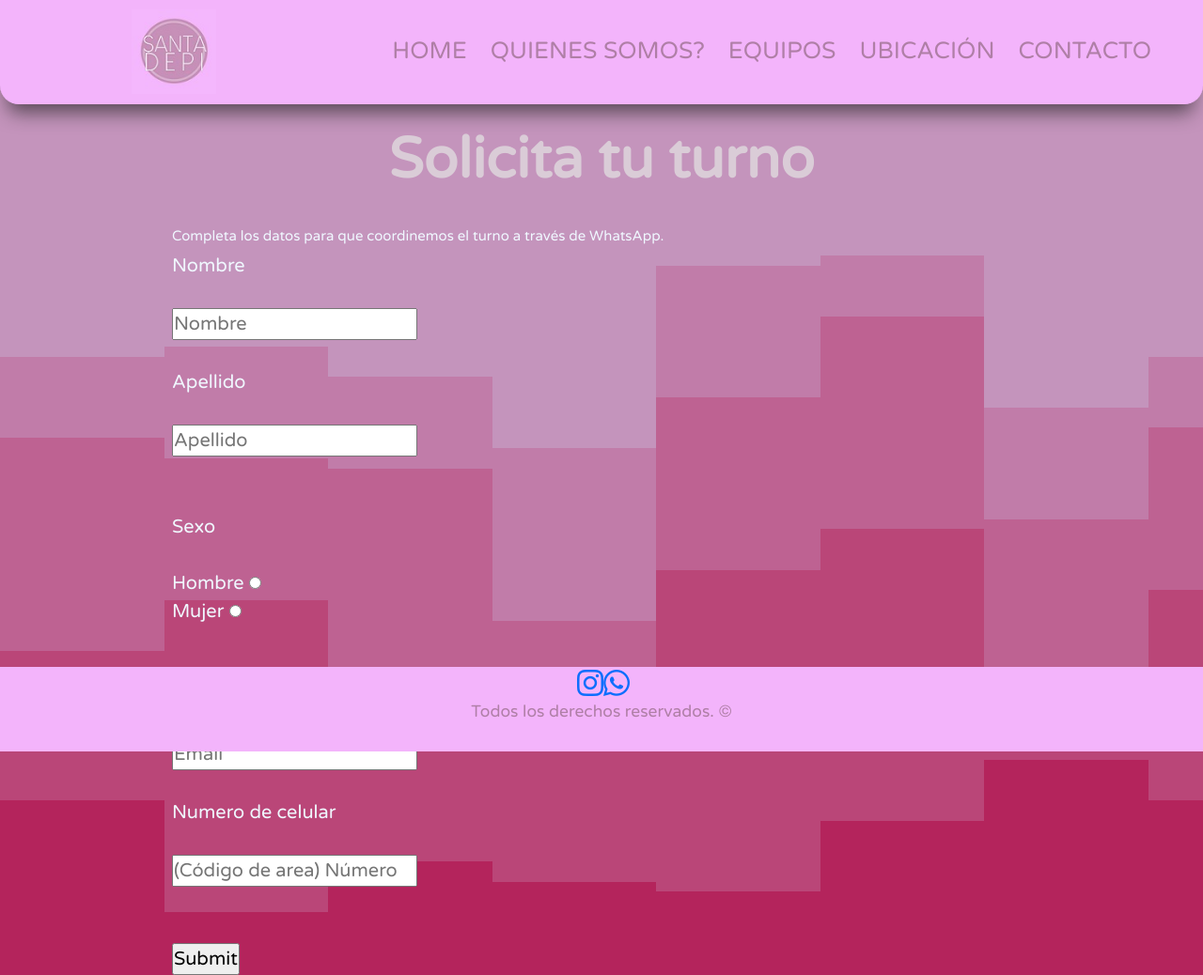
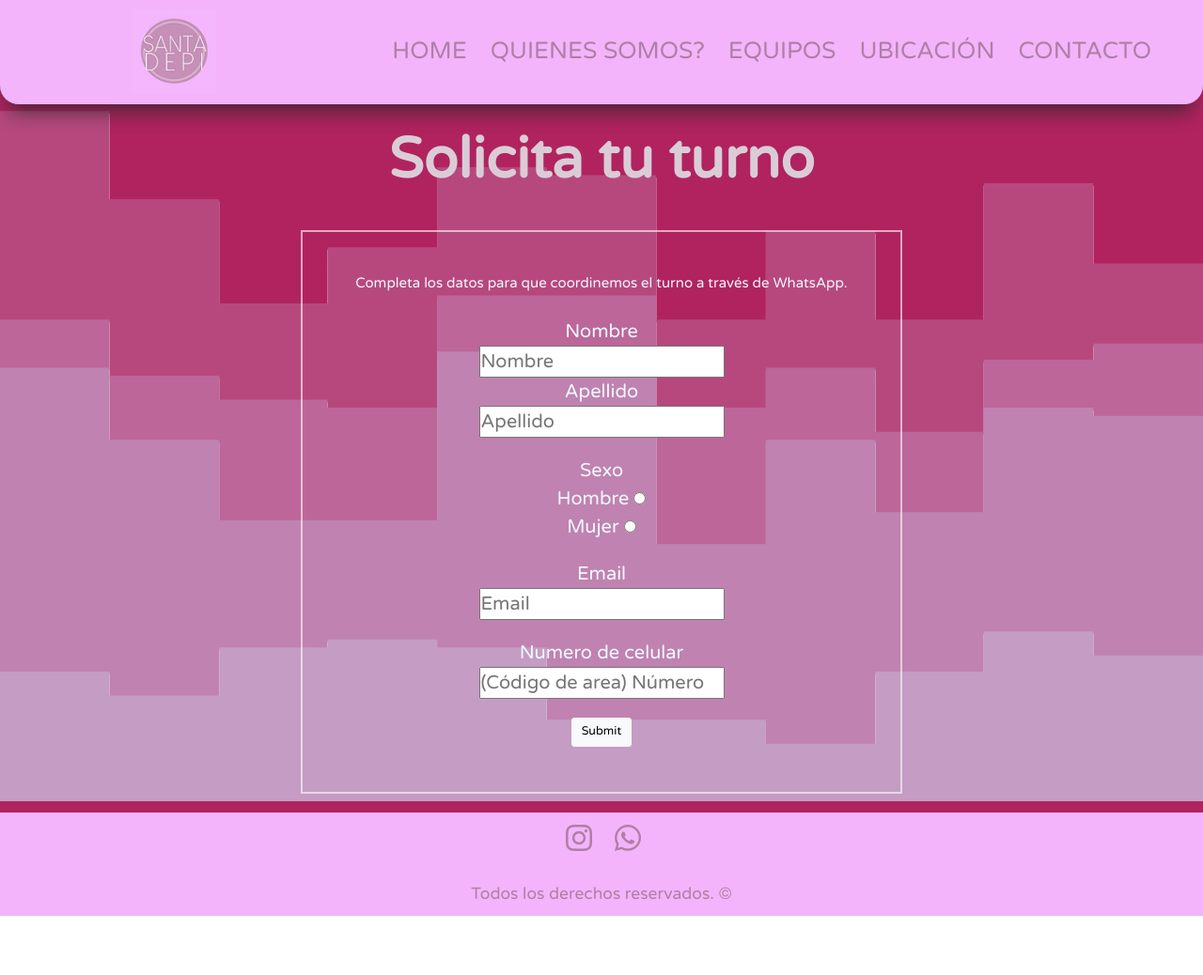
Before and after one commit to w4rfi/santadepi2022, a plain HTML site: page pages/contact.html in a window 1280 px wide. Shown: the whole page at 94% size. After the commit the page ends 975 px from the top, so only its background shows below. Drawn offline with nearby package versions, Linux system fonts and the light colour scheme.

Commit message:
quito bs del footer, se utiliza para el main, se da formato(2da ENTREGA)

```diff
--- a/css/styles.css
+++ b/css/styles.css
@@ -21,8 +21,9 @@ html {
     font-size: 1.6rem;
     color: aliceblue;
     display: grid;
-    grid-template: 70px auto 90px / auto;
-    background-image: url('../assets/stacked-steps-haikei.svg');
+    grid-template: 70px auto 110px / auto;
+    background-image: url('../assets/stacked-steps-haikei(1).svg');
+    background-size: cover;
 }
 #wrapper__header {
     background-color: #f3b4fb;
@@ -110,15 +111,15 @@ html {
 .wrapper__main {
     grid-area: 2 / 1 / 3 / 2;
     width: 100%;
-    height: 100%;
+    height: (100vh + 110px);
     margin-top: 3rem;
-    background-image: url('../assets/stacked-steps-haikei.svg');
+    /* background-image: url('../assets/stacked-steps-haikei(1).svg'); */
 }
 .main__title {
     height: 50px;
     font-size: 3rem;
     font-weight: bold;
-    margin-top: 2rem;
+    margin: 2rem;
     padding-bottom: 2rem;
     color: #daccd7;
     text-align: center;
@@ -163,26 +164,15 @@ html {
     width: 100%;
     height: auto;
 }
-.wrapper__main .main__about__section>img {
-    width: 80%;
-    height: auto;
-    margin-left: 35px;
+.main__about__section {
+    padding-bottom: 20px;
 }
-.wrapper__main-section>section>img {
-    width: 80%;
-    height: 300px;
-    margin-left: 35px;
-    border-radius: 10px;
-}
-.main__teams__section {
-    padding-top: 20px;
-}
-.main__teams__section>article>p {
-    width: 80%;
+
+.main__teams__section>p {
+    padding-top: 15px;
+    color: #ffffff;
+    text-align: center;
     overflow: hidden;
-    text-align: center;
-    padding-top: 7px;
-    color: #ffffff;
 }
 .wrapper__main-location {
     display: flex;
@@ -195,13 +185,25 @@ html {
     width: 300px;
     height: 400px;
 }
-.main__contact__section {
-    width: 80%;
-    margin: auto;
+.main__title-location {
+    margin-top: 30px;
     padding-top: 10px;
 }
+.main__contact__section {
+    height: 100vh;
+}
 .main__contact_fieldset {
-    padding: 1rem 0 0 5.5rem;
+    width: 80%;
+    display: flex;
+    flex-direction: column;
+    justify-content: center;
+    align-items: center;
+    text-align: center;
+    margin: auto;
+    padding-bottom: 15px;
+}
+.input__contact {
+    margin-top: 20px;
 }
 hr {
     background-color: #ffffff;
@@ -220,13 +222,48 @@ footer {
 }
 footer>div>a>i {
     color: #af7fa6;
-    padding: 10px 10px;
+    padding: 10px;
 }
 .footer__icon--vibrate {
 	-webkit-animation: icon--vibrate 0.3s linear infinite both;
 	animation: icon--vibrate 0.3s linear infinite both;
 }
 
+
+/* RESPONSIVE TABLET */
+
+@media only screen and (min-width:810px) {
+    .wrapper__main-location {
+        display: flex;
+        flex-direction: column;
+        justify-content: start;
+        margin-top: 3rem;
+    }
+    .wrapper__main-location>section>iframe {
+        width: 700px;
+        height: 400px;
+    }
+    .main__contact__section {
+        padding-top: 30px;
+        margin: auto;
+    }
+    .main__contact_fieldset {
+        width: 80%;
+        height: 600px;
+        font-size: 2rem;
+        display: flex;
+        flex-direction: column;
+        justify-content: center;
+        align-items: center;
+        text-align: center;
+        margin: auto;
+        padding-top: 10px;
+        border: 2PX solid #ffffff9c;
+    }
+    .input__contact {
+        margin-top: 20px;
+    }
+}
 
 /* RESPONSIVE DESKTOP */
 
@@ -273,7 +310,7 @@ footer>div>a>i {
     padding-top: 40px;
     width: 70%;
     height: 150px;
-    font-size: 3.5rem;
+    font-size: 3rem;
 }
 .main__index__section {
     flex-direction: row;
@@ -301,7 +338,7 @@ footer>div>a>i {
     width: 800px;
     height: auto;
     padding-top: 10px;
-    margin-left: 100px;
+    /* margin-left: 100px; */
 }
 .wrapper__main .main__about__section>img {
     width: 320px;
@@ -320,12 +357,11 @@ hr {
 }
 .main__teams__section {
     display: flex;
-    flex-direction: column-reverse;
+    flex-direction: row;
     justify-content: space-evenly;
     align-items: center;
 }
-.main__teams__section>article>p {
-    width: 600px;
+.main__teams__section>p {
     font-size: 2rem;
     padding-top: 15px;
 }
@@ -343,18 +379,23 @@ hr {
     padding-bottom: 20px;
 }
 .main__contact__section {
-    padding-top: 30px;
+    padding: 30px 0px 20px;
+    margin: auto;
 }
 .main__contact_fieldset {
-    width: 100%;
-    height: 400px;
+    width: 50%;
+    height: 600px;
     font-size: 2rem;
     display: flex;
     flex-direction: column;
-    justify-content: space-evenly;
-    align-items: flex-start;
-    margin-bottom: 25px;
-    padding-top: 10px;
+    justify-content: center;
+    align-items: center;
+    text-align: center;
+    margin: auto;
+    border: 2PX solid #ffffff9c;
+}
+.input__contact {
+    margin-top: 20px;
 }
 }
 
--- a/pages/contact.html
+++ b/pages/contact.html
@@ -53,55 +53,40 @@
     <!-- formulario -->
     <main class="wrapper__main">
         <h2 class="main__title tracking__title">Solicita tu turno</h2>
-        <article>
         <section class="main__contact__section">
             <form action="send.html" method="post" enctype="text/plain">
                 <fieldset class="main__contact_fieldset">
                     <legend>Completa los datos para que coordinemos el turno a través de WhatsApp.</legend>
-                        <label for="">Nombre</label>
-                        <br>
+                    <label for="" class="input__contact">Nombre</label>
                     <input type="text" placeholder="Nombre" required>
-                        <br>
                     <label for="">Apellido</label>
-                        <br>
                     <input type="text" placeholder="Apellido" required>
-                        <br><br>
-                        <label for="">Sexo</label>
-                        <br>
+                    <label for="" class="input__contact">Sexo</label>
                     <label>Hombre
                         <input type="radio" name="lado" value="hombre" required>
                     </label>
                     <label>Mujer
                         <input type="radio" name="lado" value="mujer" required>
                     </label>
-                        <br><br>
-                        <label for="">Email</label>
-                        <br>
+                    <label for="" class="input__contact">Email</label>
                     <input type="text" placeholder="Email">
-                        <br>
-                        <label for="">Numero de celular</label>
-                        <br>
+                    <label for="" class="input__contact">Numero de celular</label>
                     <input type="tel" placeholder="(Código de area) Número" required>
-                        <br><br>
-                        <input type="submit">
+                    <input type="submit" class="input__contact btn btn-light btn-lg">
                 </fieldset>
             </form>
         </section>
-        </article>
     </main>
     <!-- fin formulario -->
 
     <!-- footer -->
-    <footer class="container-fluid">
-        <div class="row">
-            <div class="col-6 col-md-12 d-flex justify-content-start justify-content-md-center align-items-center">
+    <footer>
+        <div>
             <a href=""><i class="fa-brands fa-instagram footer__icon--vibrate fa-2x"></i></a>
             <a href=""><i class="fa-brands fa-whatsapp footer__icon--vibrate fa-2x"></i></a>
         </div>
-            <div
-                class="col-6 col-md-12 d-flex justify-content-center justify-content-md-center align-items-end text-end">
+        <div>
             <p class="fs-3">Todos los derechos reservados. &#169</p>
-            </div>
         </div>
     </footer>
     <!-- fin footer -->
```
Also changed, not shown: index.html (+1 -0 lines), pages/aboutus.html (+9 -10 lines), pages/location.html (+5 -8 lines), pages/teams.html (+12 -15 lines), assets/maquinas1.jpeg, assets/stacked-steps-haikei(1).svg (added). Lines whose indentation alone changed are shown as unchanged.
